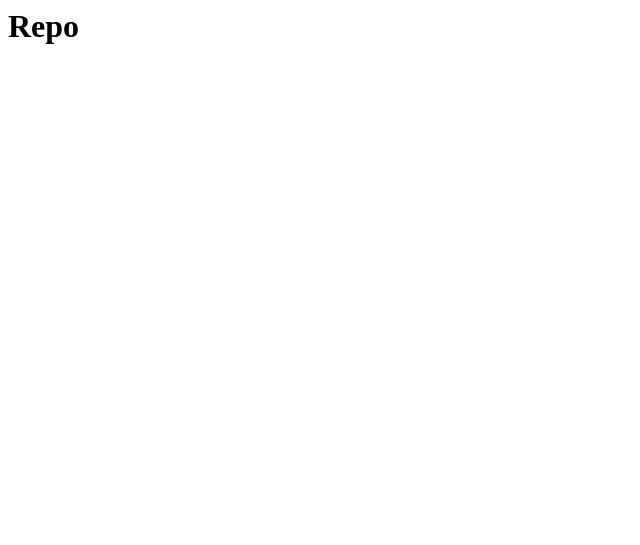
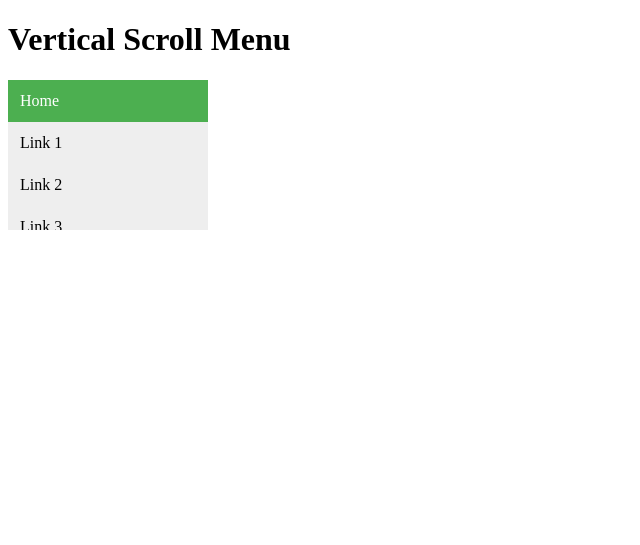
Before and after one commit to droid-kk1/ESE, a plain HTML site: page docs/index.html in a window 1280 px wide. Shown: the whole page, without its empty margins (0-640 px from the left). Drawn offline with Linux system fonts and the light colour scheme.

Commit message:
Update index.html

```diff
--- a/docs/index.html
+++ b/docs/index.html
@@ -1 +1,49 @@
-<h1>Repo</h1>
+<!DOCTYPE html>
+<html>
+<head>
+<meta name="viewport" content="width=device-width, initial-scale=1">
+<style>
+.vertical-menu {
+  width: 200px;
+  height: 150px;
+  overflow-y: auto;
+}
+
+.vertical-menu a {
+  background-color: #eee;
+  color: black;
+  display: block;
+  padding: 12px;
+  text-decoration: none;
+}
+
+.vertical-menu a:hover {
+  background-color: #ccc;
+}
+
+.vertical-menu a.active {
+  background-color: #4CAF50;
+  color: white;
+}
+</style>
+</head>
+<body>
+
+<h1>Vertical Scroll Menu</h1>
+
+<div class="vertical-menu">
+  <a href="#" class="active">Home</a>
+  <a href="#">Link 1</a>
+  <a href="#">Link 2</a>
+  <a href="#">Link 3</a>
+  <a href="#">Link 4</a>
+  <a href="#">Link 5</a>
+  <a href="#">Link 6</a>
+  <a href="#">Link 7</a>
+  <a href="#">Link 8</a>
+  <a href="#">Link 9</a>
+  <a href="#">Link 10</a>
+</div>
+
+</body>
+</html>
```
